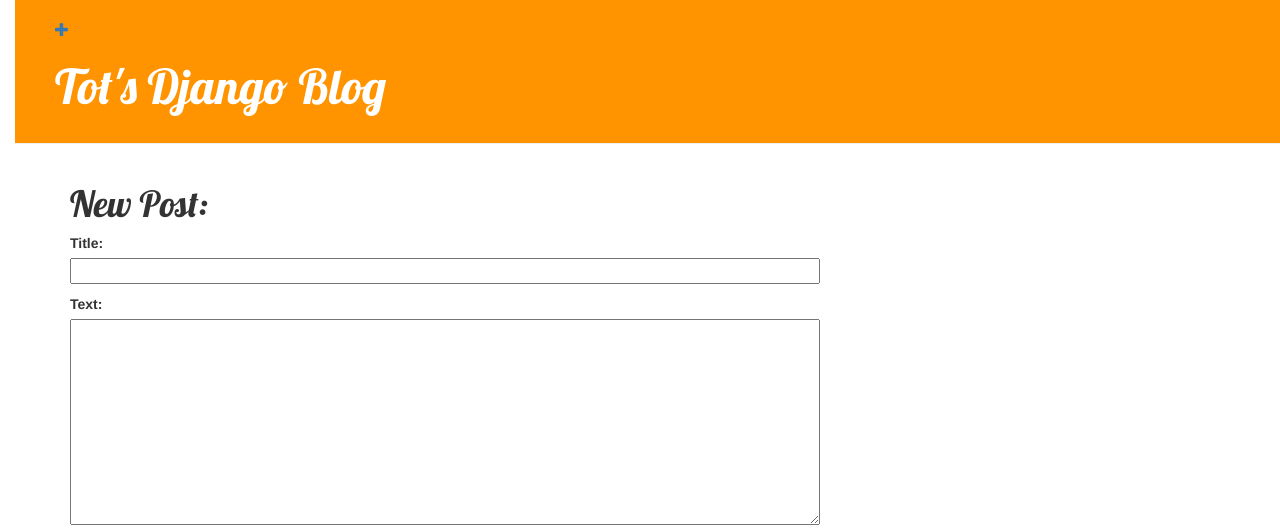
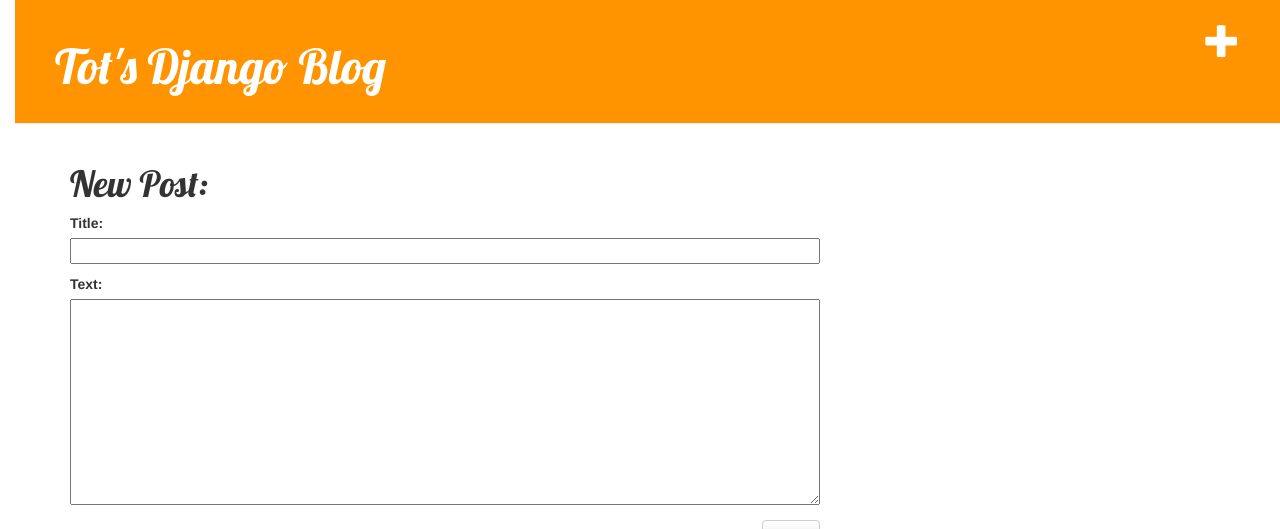
Before and after one commit to TatyCat/Django-Girls-Proj, a Django app: page /post/new/ in a window 1280 px wide. Shown: the top 529 px of the page. Run offline with Django 3.2, Linux system fonts and the light colour scheme; some libraries are stand-ins or nearby versions.

Commit message:
Added functionality for posting new blog posts

```diff
--- a/blog/templates/blog/base.html
+++ b/blog/templates/blog/base.html
@@ -1,7 +1,6 @@
 {% load staticfiles %}
 <!DOCTYPE html>
 <html>
-
 <head>
     <meta charset="utf-8" />
     <meta http-equiv="X-UA-Compatible" content="IE=edge">
@@ -11,12 +10,11 @@
     <link rel="stylesheet" href="//maxcdn.bootstrapcdn.com/bootstrap/3.2.0/css/bootstrap-theme.min.css">
     <link rel="stylesheet" href="{% static 'css/blog.css' %}">
     <link href="//fonts.googleapis.com/css?family=Lobster&subset=latin,latin-ext" rel="stylesheet" type="text/css">
-
 </head>
 
 <body>
     <header class="page-header">
-        <a href={% url 'post_new' %} class="glyphicon glyphicon-plus"></a>
+        <a href="{% url 'post_new' %}" class="top-menu"><span class="glyphicon glyphicon-plus"></span></a>
         <h1><a href="/">Tot's Django Blog</a></h1>
     </header>
 
--- a/blog/templates/blog/post_edit.html
+++ b/blog/templates/blog/post_edit.html
@@ -5,7 +5,7 @@
     <form method="POST" class="post-form">
         {% csrf_token %}
         {{ form.as_p }}
+        <button type="submit" class="save btn btn-default">Save</button>
     </form>
-    <button type="submit" class="save btn btn-default">Save</button>
 
 {% endblock %}
--- a/blog/views.py
+++ b/blog/views.py
@@ -11,7 +11,8 @@
     context = {
         'title':'Latest Posts',
         'posts':post
-    } then pass in render instead of the current dictionary'''
+    } then pass in render instead of the current dictionary
+    '''
     return render(request, 'blog/post_list.html', {'posts':posts})
 
 def post_detail(request,pk):
```
Also changed, not shown: db.sqlite3.
